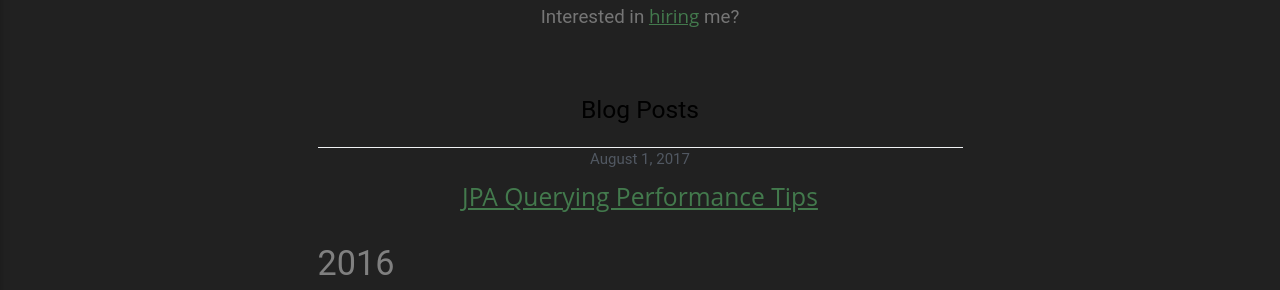
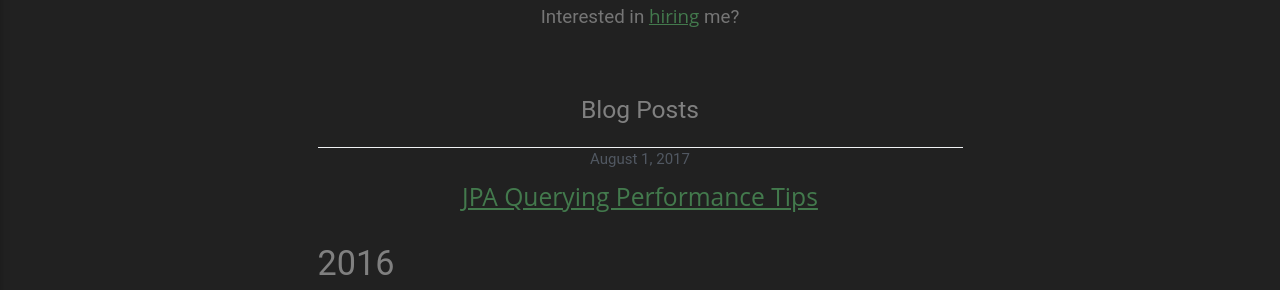
Before and after one commit to nickrfer/nickrfer.github.io, a Jekyll site: the page built from index.html, in a window 1280 px wide. Shown: the part 385-675 px from the top of the page. Built offline with Jekyll 4.4.1, drawn with Linux system fonts in a browser that asks for light colours.

```diff
--- a/css/main.scss
+++ b/css/main.scss
@@ -128,3 +128,6 @@
 .highlight {
   background-color: grey !important;
 }
+.c-article__main>* {
+  color: grey !important;
+}
```
